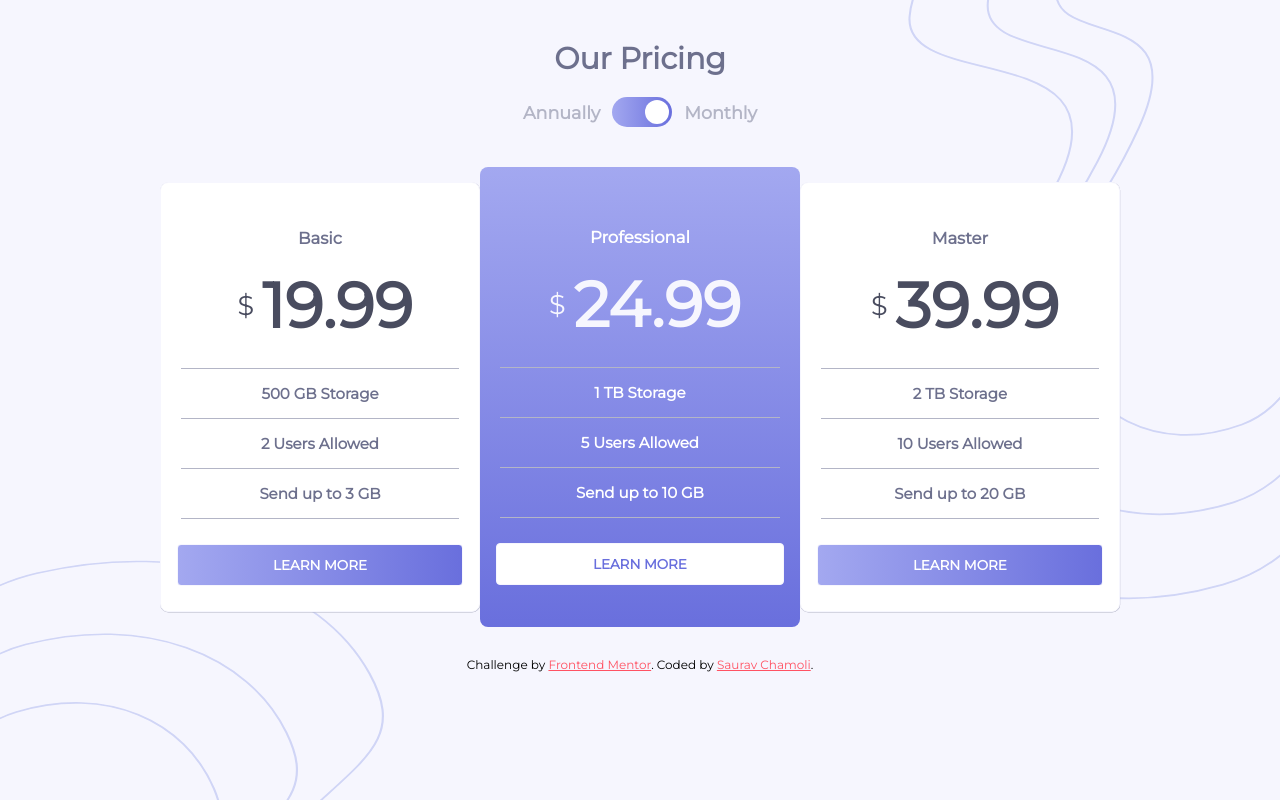
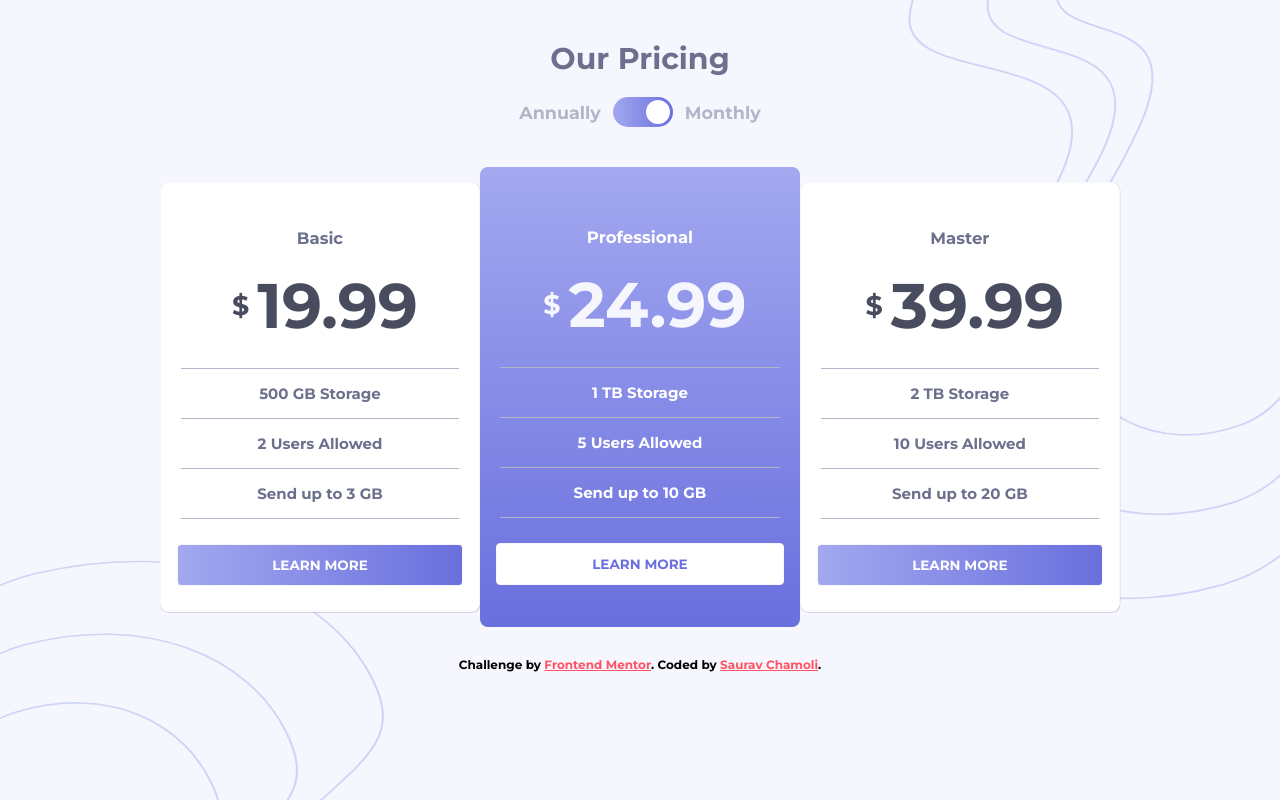
Before and after one commit to sauravchamoli17/Pricing-component-with-toggle-master, a plain HTML site: page index.html in a window 1280 px wide. Drawn offline with Linux system fonts and the light colour scheme.

Commit message:
Update index.html

```diff
--- a/index.html
+++ b/index.html
@@ -13,10 +13,7 @@
     />
     <link rel="stylesheet" href="css/main.css" />
     <link rel="stylesheet" href="css/toggle.css" />
-    <link
-      href="https://fonts.googleapis.com/css?family=Montserrat&display=swap"
-      rel="stylesheet"
-    />
+    <link href="https://fonts.googleapis.com/css?family=Montserrat:700&display=swap" rel="stylesheet">
     <script src="./js/main.js"></script>
     <title>Frontend Mentor | Pricing component with toggle master</title>
 
```
